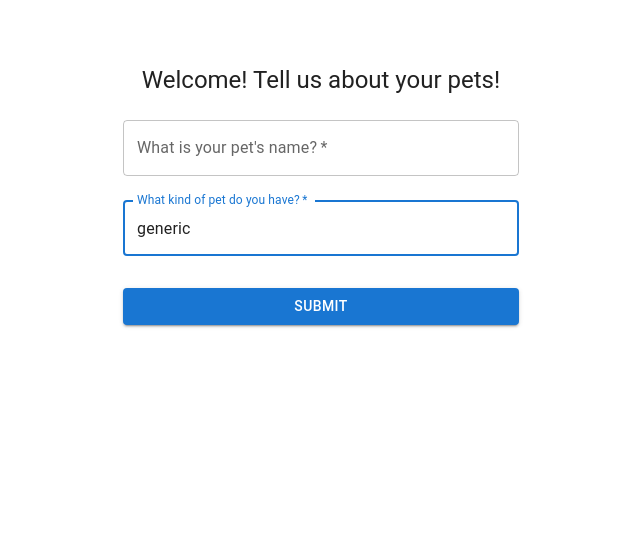
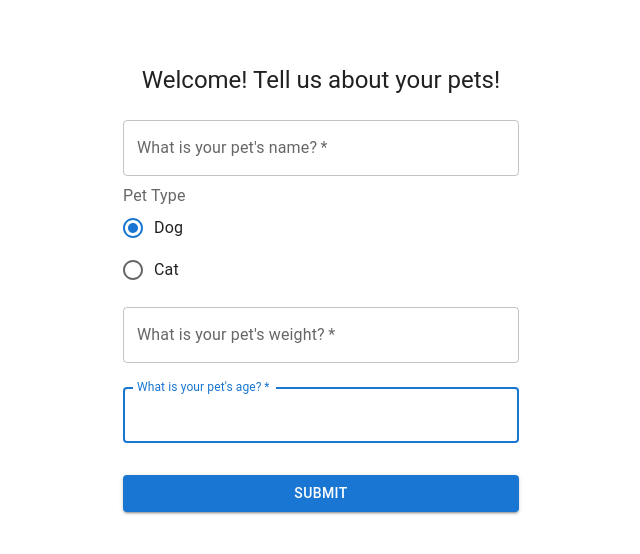
Before and after one commit to aleji0/project-3, a React (Create React App) app in the folder client/: page /account in a window 1280 px wide. Shown: the top 554 px of the page, without its empty margins (319-959 px from the left). Built offline with nearby package versions, Linux system fonts and the light colour scheme.

Commit message:
added all attribute fields
added: petType, petWeight, petAge

```diff
--- a/client/src/components/Account.js
+++ b/client/src/components/Account.js
@@ -8,12 +8,18 @@ import Container from "@mui/material/Container";
 import { createTheme, ThemeProvider } from "@mui/material/styles";
 import { useMutation } from "@apollo/client";
 import { ADD_PET } from "../utils/mutations";
+import Radio from "@mui/material/Radio";
+import RadioGroup from "@mui/material/RadioGroup";
+import FormControlLabel from "@mui/material/FormControlLabel";
+import FormControl from "@mui/material/FormControl";
+import FormLabel from "@mui/material/FormLabel";
+
 // import Auth from '../utils/auth';
 const Account = () => {
   const theme = createTheme();
   const [formState, setFormState] = useState({
     petName: "",
-    petType: "generic",
+    petType: "",
   });
   const [addPet, { error, data }] = useMutation(ADD_PET);
   const handleChange = (event) => {
@@ -40,6 +46,13 @@ const Account = () => {
       petType: "",
     });
   };
+  const [selected, setSelected] = useState("dog");
+
+  const handleRadio = (event) => {
+    console.log(event.target.value);
+    setSelected(event.target.value);
+  };
+
   return (
     <ThemeProvider theme={theme}>
       <Container component="main" maxWidth="xs">
@@ -76,19 +89,59 @@ const Account = () => {
               value={formState.petName}
               onChange={handleChange}
             />
+            <FormControl>
+              <FormLabel id="demo-radio-buttons-group-label">
+                Pet Type
+              </FormLabel>
+              <RadioGroup
+                aria-labelledby="demo-radio-buttons-group-label"
+                defaultValue="dog"
+                name="radio-buttons-group"
+              >
+                <FormControlLabel
+                  value="dog"
+                  control={<Radio />}
+                  label="Dog"
+                  checked={selected === "dog"}
+                  onChange={handleRadio}
+                />
+                <FormControlLabel
+                  value="cat"
+                  control={<Radio />}
+                  label="Cat"
+                  checked={selected === "cat"}
+                  onChange={handleRadio}
+                />
+              </RadioGroup>
+            </FormControl>
             <TextField
               margin="normal"
               required
               fullWidth
-              id="petType"
-              label="What kind of pet do you have?"
-              name="petType"
-              autoComplete="petType"
+              id="petWeight"
+              label="What is your pet's weight?"
+              name="petWeight"
+              autoComplete="petWeight"
               autoFocus
               className="form-input"
-              placeholder="What kind of pet do you have?"
+              placeholder="Your pet's weight"
               type="text"
-              value={formState.petType}
+              value={formState.petWeight}
+              onChange={handleChange}
+            />
+            <TextField
+              margin="normal"
+              required
+              fullWidth
+              id="petAge"
+              label="What is your pet's age?"
+              name="petAge"
+              autoComplete="petAge"
+              autoFocus
+              className="form-input"
+              placeholder="Your pet's age"
+              type="text"
+              value={formState.petName}
               onChange={handleChange}
             />
             <Button
```
Also changed, not shown: client/src/components/Account1.js (added, +122 -0 lines), 1 other file (tests, documents, lock files or other folders).
